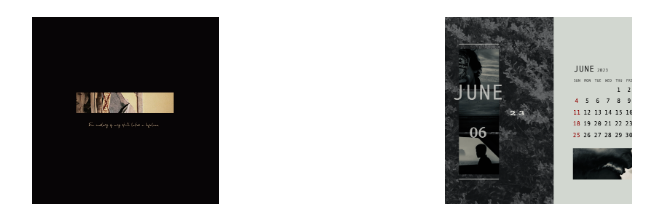
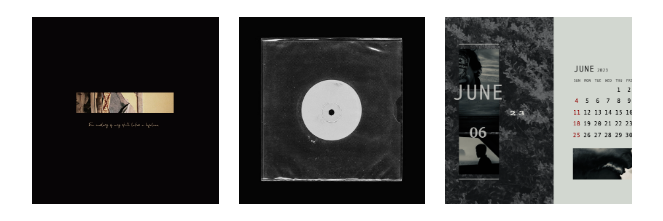
Before and after one commit to Nn45932292/Nn45932292.github.io, a plain HTML site: page index.html in a window 1280 px wide. Shown: the part 1388-1609 px from the top of the page, without its empty margins (308-971 px from the left). Drawn offline with Linux system fonts and the light colour scheme.

Commit message:
Update index.html

```diff
--- a/index.html
+++ b/index.html
@@ -78,7 +78,7 @@
                 <img src="photo13.jpg" alt="">
         </div>
         <div class="work-item">
-                <img src="photo14.jpeg" alt="">
+                <img src="photo14.jpg" alt="">
         </div>
         <div class="work-item">
                 <img src="photo15.jpg" alt="">
```
